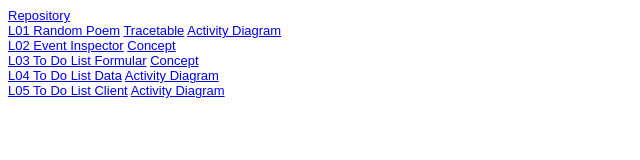
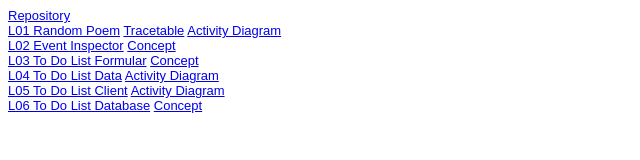
Before and after one commit to PenelopeJulia/EIA2_SoSe23, a plain HTML site: page Steckbrief/steckbrief.htm in a window 1280 px wide. Shown: the whole page, without its empty margins (0-640 px from the left). Drawn offline with Linux system fonts and the light colour scheme.

Commit message:
Update steckbrief.htm

```diff
--- a/Steckbrief/steckbrief.htm
+++ b/Steckbrief/steckbrief.htm
@@ -31,7 +31,9 @@ body {
 	<a href="https://penelopejulia.github.io/EIA2_SoSe23/A05_ToDoList_Client/ToDoList.html" target="_blank">L05 To Do List Client</a>
 	<a href="https://penelopejulia.github.io/EIA2_SoSe23/A05_ToDoList_Client/Concept.pdf" target="_blank">Activity Diagram</a>
 	<br>
-
+	<a href="https://penelopejulia.github.io/EIA2_SoSe23/A06_ToDoList_Database/ToDoList.html" target="_blank">L06 To Do List Database</a>
+	<a href="https://penelopejulia.github.io/EIA2_SoSe23/A06_ToDoList_Database/Concept.pdf" target="_blank">Concept</a>
+	<br>
 
 
 </body>
```
